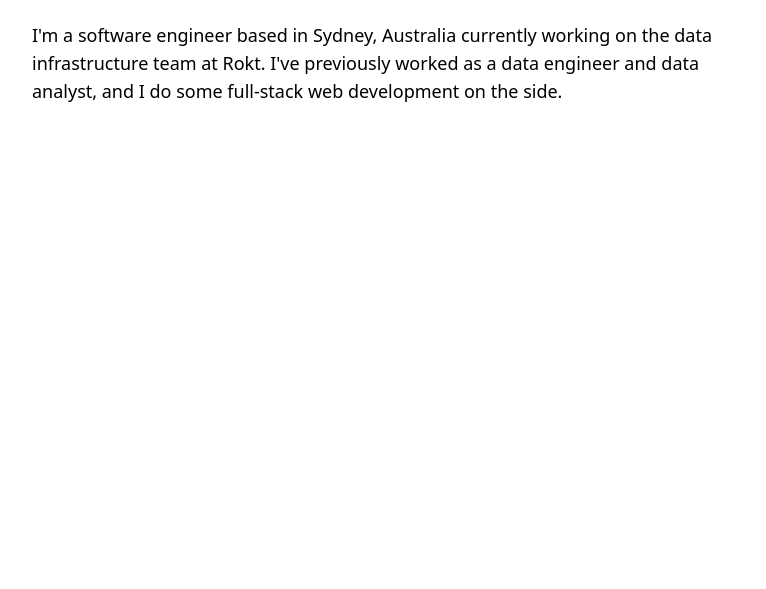
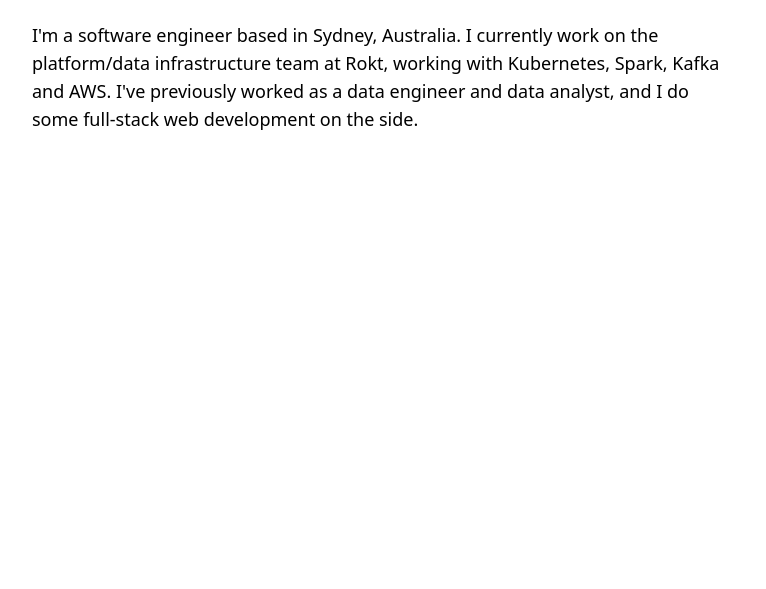
Before and after one commit to jacobsalway/jacobsalway.com, an Astro site: page / in a window 1280 px wide. Shown: the part 211-800 px from the top of the page, without its empty margins (256-1022 px from the left). Built offline with nearby package versions, Linux system fonts and the light colour scheme; Astro itself is replaced by a stand-in of ours.

Commit message:
Update description

```diff
--- a/src/pages/index.astro
+++ b/src/pages/index.astro
@@ -9,10 +9,10 @@
       <p class="text-2xl">Software Engineer at Rokt</p>
     </div>
     <p class="text-lg">
-      I'm a software engineer based in Sydney, Australia currently working on
-      the data infrastructure team at Rokt. I've previously worked as a data
-      engineer and data analyst, and I do some full-stack web development on the
-      side.
+      I'm a software engineer based in Sydney, Australia. I currently work on
+      the platform/data infrastructure team at Rokt, working with Kubernetes,
+      Spark, Kafka and AWS. I've previously worked as a data engineer and data
+      analyst, and I do some full-stack web development on the side.
     </p>
   </section>
 </Layout>
```
